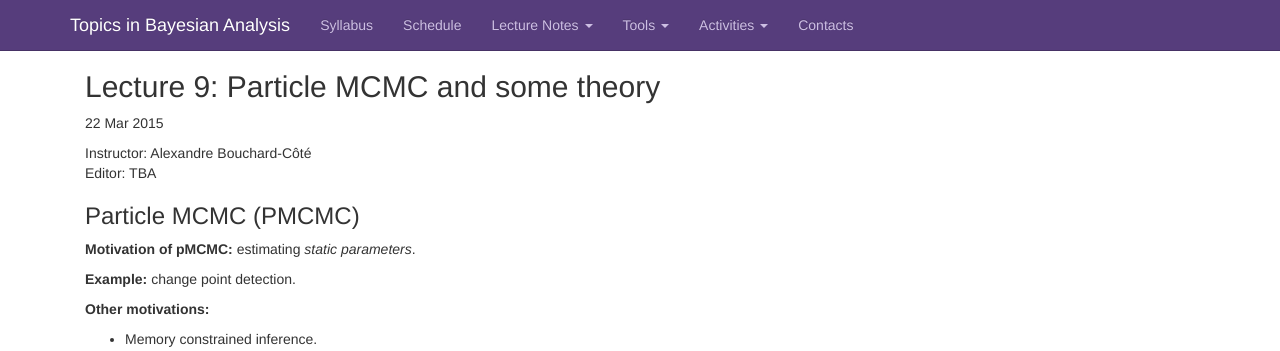
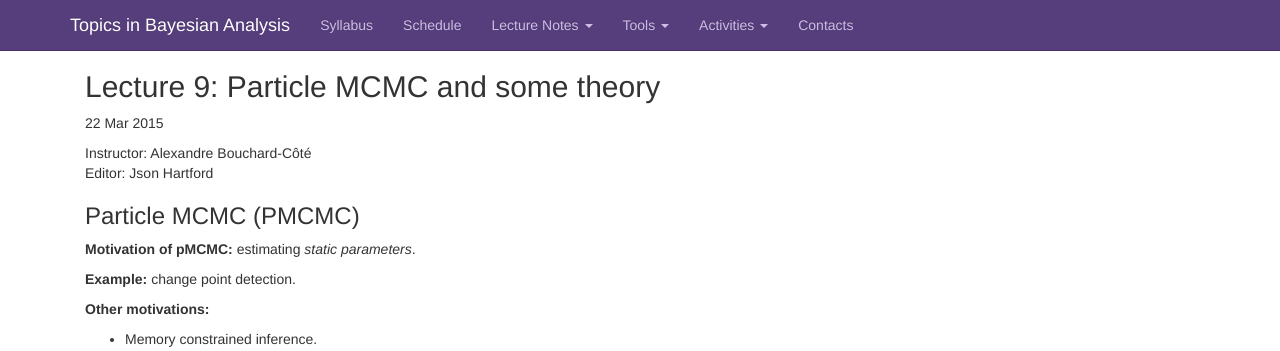
Before and after one commit to UBC-STAT/stat520-sp2014-15-website, a Jekyll site: the page built from _posts/2015-03-22-notes-lecture9.md, in a window 1280 px wide and 900 px high. Shown: the top 351 px of the window. Built offline with Jekyll 4.4.1, drawn with Linux system fonts in a browser that asks for light colours; nearby versions of some CDN libraries; Markdown is read by kramdown in place of the engine named in the settings; formulas are drawn with MathJax 3; comment, search, counter and statistics services are not loaded.

Commit message:
Added scribe name.

```diff
--- a/_posts/2015-03-22-notes-lecture9.md
+++ b/_posts/2015-03-22-notes-lecture9.md
@@ -4,7 +4,7 @@ title: "Lecture 9: Particle MCMC and some theory"
 category: 'Lecture'
 ---
 Instructor: Alexandre Bouchard-C&ocirc;t&eacute;
-Editor: TBA
+Editor: Json Hartford
 
 ### Particle MCMC (PMCMC)
 
```
